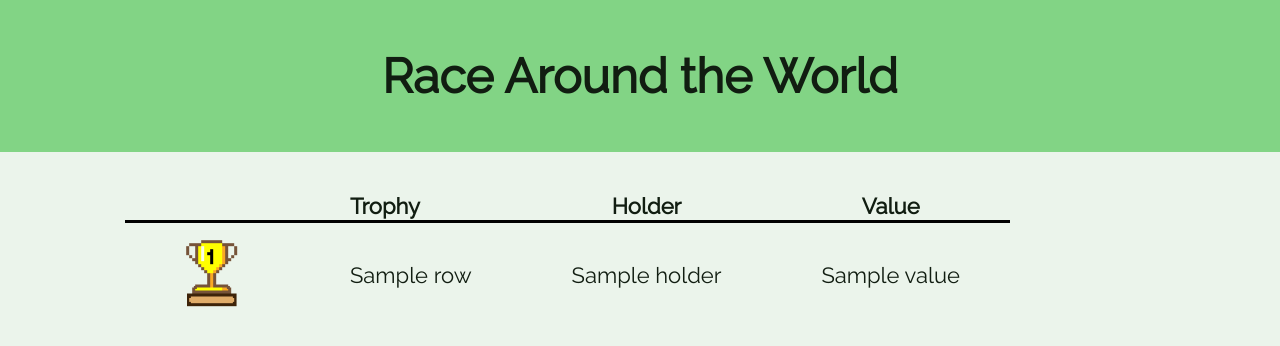
After one commit to tomhayter/Strava-Race, a Django app: template web-app/tracker/templates/tracker/trophies.html in a window 1280 px wide. The commit adds this page. Shown: the top 346 px of the page. Run offline with Django 3.2, Linux system fonts and the light colour scheme; the template is opened without the code that fills it: most values are stand-ins (such as "Sample title", 1, 10 or a date in 2020).

Commit message:
Add trophies page

```diff
--- a/web-app/tracker/static/tracker/home.css
+++ b/web-app/tracker/static/tracker/home.css
@@ -41,3 +41,9 @@
     min-height: 100px;
     background: var(--primary);
 }
+
+.trophy-button {
+    text-align: center;
+    margin-bottom: 40px;
+    margin-top: 100px;
+}
--- a/web-app/tracker/templates/tracker/home.html
+++ b/web-app/tracker/templates/tracker/home.html
@@ -30,6 +30,9 @@
     </div>
 </div>
 
+<div class="trophy-button">
+  <p><a href="{% url 'trophies' %}">See Trophies</a></p>
+</div>
 
 </body>
 </html>
--- /dev/null
+++ b/web-app/tracker/templates/tracker/trophies.html
@@ -0,0 +1,39 @@
+{% load static %}
+<!DOCTYPE html>
+<link rel="shortcut icon" type="image/png" href="{% static 'favicon.ico' %}"/>
+<link rel="stylesheet" href="{% static 'tracker/common.css' %}">
+<link rel="stylesheet" href="{% static 'tracker/milestones.css' %}">
+<link href='https://fonts.googleapis.com/css?family=Raleway' rel='stylesheet'>
+<html lang="en-UK">
+<head>
+    <meta charset="utf-8" />
+    <title>Race Around the World</title>
+</head>
+<body>
+<div class="header">
+    <p><a href="{% url 'home' %}">Race Around the World</a></p>
+</div>
+
+
+<div class="content">
+    <table class="table">
+        <tr style="padding-bottom: 10px; border-bottom:3px solid black">
+            <th></th><th style="text-align: left; padding-left: 50px;">Trophy</th><th>Holder</th><th>Value</th>
+        </tr>
+        {% for row in trophies %}
+        <tr>
+            {% with 'tracker/img/trophy.png' as image_static %}
+            <td><img class="icon" src="{% static image_static %}"></td>
+            {% endwith %}
+
+            <td>{{row.name}}</td>
+            <td>{{row.holder}}</td>
+            <td>{{row.value}}</td>
+        </tr>
+        {% endfor %}
+    </table>
+</div>
+
+
+</body>
+</html>
--- a/web-app/tracker/urls.py
+++ b/web-app/tracker/urls.py
@@ -4,5 +4,6 @@ from . import views
 urlpatterns = [
     path("", views.home, name="home"),
     path("user/", views.user, name="user"),
-    path("user/milestones/", views.milestones, name="milestones")
+    path("user/milestones/", views.milestones, name="milestones"),
+    path("trophies/", views.trophies, name="trophies")
 ]
```
Also changed, not shown: web-app/tracker/views.py (+29 -5 lines), web-app/tracker/static/tracker/img/trophy.png (added), 1 other file.
